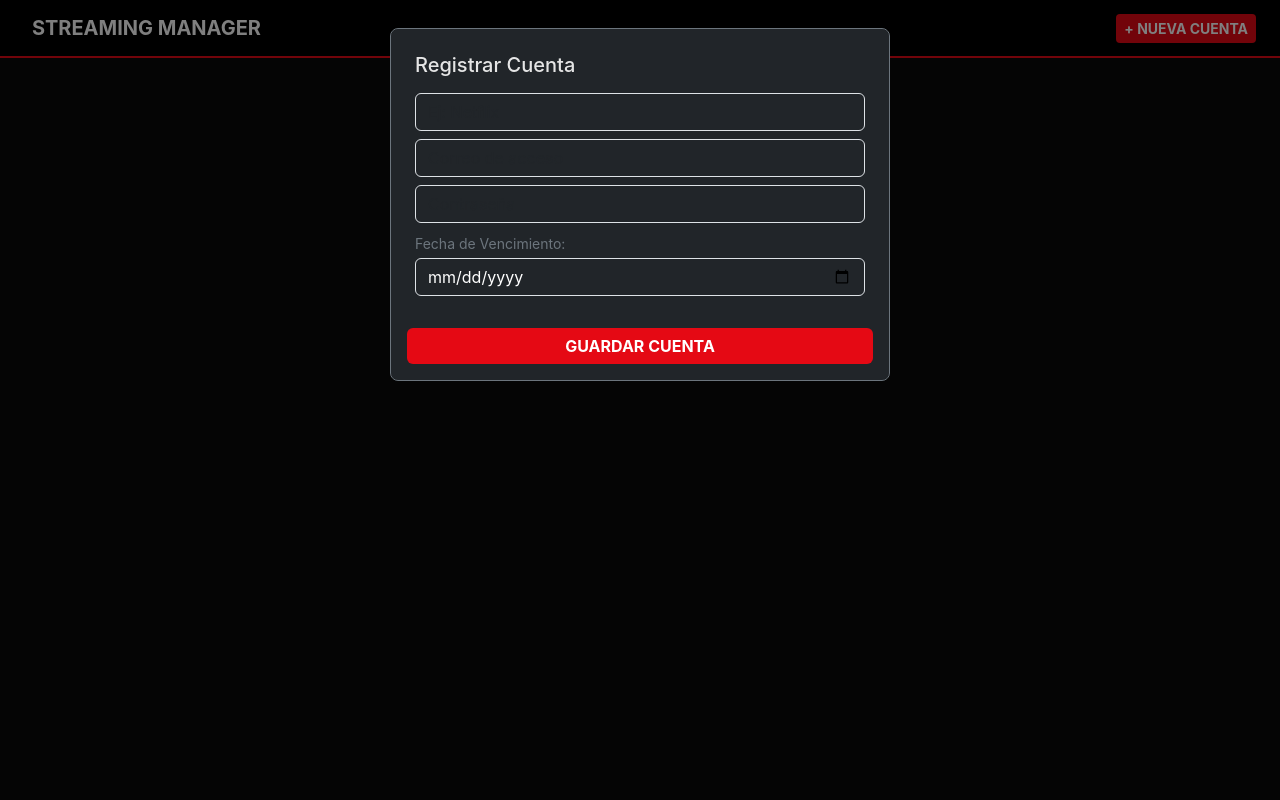
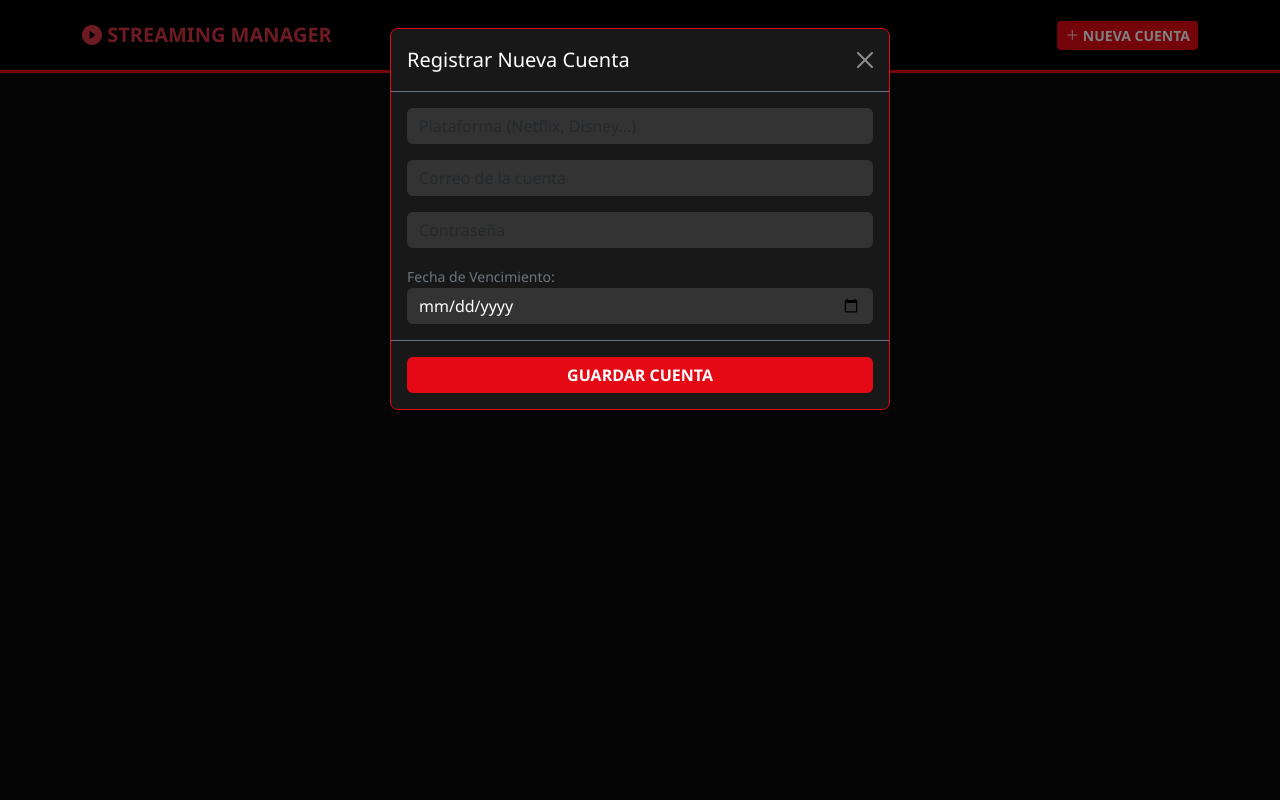
Before and after one commit to marialima29rojas/gestor-streaming1, a Flask app: page / in a window 1280 px wide, after a click on "NUEVA CUENTA". Run offline with Flask 3, Linux system fonts and the light colour scheme; data that the repository does not hold is empty; some libraries are stand-ins or nearby versions.

Commit message:
Update index.html

```diff
--- a/templates/index.html
+++ b/templates/index.html
@@ -3,72 +3,85 @@
 <head>
     <meta charset="UTF-8">
     <meta name="viewport" content="width=device-width, initial-scale=1.0">
-    <title>Streaming Pro</title>
+    <title>Streaming Manager Pro</title>
     <link href="https://cdn.jsdelivr.net/npm/bootstrap@5.3.0/dist/bootstrap.min.css" rel="stylesheet">
     <link rel="stylesheet" href="https://cdn.jsdelivr.net/npm/bootstrap-icons@1.11.1/font/bootstrap-icons.css">
     <style>
-        body { background-color: #0b0b0b; color: #e5e5e5; font-family: 'Inter', sans-serif; }
-        .navbar { background: rgba(0,0,0,0.9); border-bottom: 2px solid #E50914; backdrop-filter: blur(10px); }
+        body { background-color: #0b0b0b; color: #e5e5e5; font-family: 'Segoe UI', Tahoma, Geneva, Verdana, sans-serif; }
+        .navbar { background: #000; border-bottom: 3px solid #E50914; padding: 15px; }
         .card-cuenta {
-            background: #181818; border-radius: 12px; border: 1px solid #333;
-            transition: all 0.3s ease; overflow: hidden;
+            background: #181818; border-radius: 10px; border: 1px solid #333;
+            transition: 0.3s; height: 100%;
         }
-        .card-cuenta:hover { border-color: #E50914; transform: translateY(-5px); }
-        .header-card { background: #222; padding: 15px; border-bottom: 1px solid #333; }
-        .status-badge { padding: 4px 12px; border-radius: 20px; font-size: 0.8rem; font-weight: bold; }
-        .vence-rojo { background: #7c1212; color: #ffb4b4; }
-        .vence-amarillo { background: #7c6212; color: #ffefb4; }
-        .vence-verde { background: #127c12; color: #b4ffb4; }
+        .card-cuenta:hover { border-color: #E50914; transform: scale(1.02); }
+        .header-card { border-bottom: 1px solid #333; padding-bottom: 10px; margin-bottom: 15px; }
+        .badge-dias { font-size: 0.75rem; padding: 5px 10px; border-radius: 20px; }
         .btn-netflix { background: #E50914; color: white; font-weight: bold; border: none; }
         .btn-netflix:hover { background: #b20710; color: white; }
-        .table { --bs-table-bg: transparent; color: #ccc; border-color: #333; }
+        .table-perfiles { color: #aaa; font-size: 0.9rem; }
+        .modal-content { background-color: #181818; border: 1px solid #E50914; }
+        .form-control { background-color: #333; border: none; color: white; }
+        .form-control:focus { background-color: #444; color: white; border: 1px solid #E50914; box-shadow: none; }
     </style>
 </head>
 <body>
 
-<nav class="navbar navbar-dark sticky-top px-4 mb-4">
-    <span class="navbar-brand fw-bold"><i class="bi bi-clapperboard-fill text-danger me-2"></i>STREAMING MANAGER</span>
-    <button class="btn btn-netflix btn-sm" data-bs-toggle="modal" data-bs-target="#modalCuenta">+ NUEVA CUENTA</button>
+<nav class="navbar navbar-dark mb-4">
+    <div class="container d-flex justify-content-between align-items-center">
+        <span class="navbar-brand fw-bold text-danger"><i class="bi bi-play-circle-fill"></i> STREAMING MANAGER</span>
+        <button class="btn btn-netflix btn-sm" data-bs-toggle="modal" data-bs-target="#modalCuenta">
+            <i class="bi bi-plus-lg"></i> NUEVA CUENTA
+        </button>
+    </div>
 </nav>
 
 <div class="container">
     <div class="row g-4">
         {% for c in cuentas %}
         <div class="col-md-6 col-lg-4">
-            <div class="card card-cuenta h-100">
+            <div class="card-cuenta p-3">
                 <div class="header-card d-flex justify-content-between align-items-center">
-                    <h5 class="m-0 text-white fw-bold">{{ c.plataforma.upper() }}</h5>
-                    <span class="status-badge {% if c.dias <= 0 %}vence-rojo{% elif c.dias <= 5 %}vence-amarillo{% else %}vence-verde{% endif %}">
-                        {{ c.dias }} días
+                    <h5 class="m-0 fw-bold text-white">{{ c.plataforma.upper() }}</h5>
+                    <span class="badge badge-dias {% if c.dias <= 3 %}bg-danger{% elif c.dias <= 7 %}bg-warning text-dark{% else %}bg-success{% endif %}">
+                        Vence en {{ c.dias }} días
                     </span>
                 </div>
-                <div class="p-3">
-                    <p class="small text-secondary mb-1">Correo: <span class="text-info">{{ c.correo }}</span></p>
-                    <p class="small text-secondary">Clave: <span class="text-white fw-bold">{{ c.password }}</span></p>
 
-                    <hr class="border-secondary">
+                <div class="mb-3">
+                    <small class="text-secondary d-block">Usuario:</small>
+                    <span class="text-info">{{ c.correo }}</span>
+                    <small class="text-secondary d-block mt-2">Contraseña:</small>
+                    <code class="text-white">{{ c.password }}</code>
+                </div>
 
-                    <table class="table table-sm align-middle mb-3">
-                        <thead><tr class="small text-secondary"><th>Perfil</th><th>PIN</th><th>Contacto</th></tr></thead>
+                <div class="perfiles-section bg-dark p-2 rounded mb-3">
+                    <table class="table table-sm table-borderless table-perfiles m-0">
+                        <thead>
+                            <tr class="border-bottom border-secondary">
+                                <th>Perfil</th>
+                                <th>PIN</th>
+                                <th>Contacto</th>
+                            </tr>
+                        </thead>
                         <tbody>
                             {% for p in c.perfiles %}
                             <tr>
-                                <td class="small">{{ p[0] }}</td>
-                                <td><span class="badge bg-dark border border-secondary">{{ p[1] or '-' }}</span></td>
-                                <td class="small text-secondary">{{ p[2] or '-' }}</td>
+                                <td>{{ p[0] }}</td>
+                                <td class="text-white fw-bold">{{ p[1] if p[1] else '-' }}</td>
+                                <td>{{ p[2] if p[2] else '-' }}</td>
                             </tr>
                             {% endfor %}
                         </tbody>
                     </table>
+                </div>
 
-                    <div class="d-flex justify-content-between">
-                        <button class="btn btn-sm btn-outline-light" onclick="abrirModalPerfil('{{ c.id }}', '{{ c.plataforma }}')">
-                            <i class="bi bi-person-plus"></i> Perfil
+                <div class="d-flex gap-2">
+                    <button class="btn btn-outline-light btn-sm w-100" onclick="abrirModalPerfil('{{ c.id }}', '{{ c.plataforma }}')">
+                        <i class="bi bi-person-plus"></i> + Perfil
                     </button>
-                        <a href="/eliminar_cuenta/{{ c.id }}" class="btn btn-sm btn-outline-danger" onclick="return confirm('¿Seguro que quieres borrar toda la cuenta?')">
+                    <a href="/eliminar_cuenta/{{ c.id }}" class="btn btn-outline-danger btn-sm" onclick="return confirm('¿Borrar esta cuenta?')">
                         <i class="bi bi-trash"></i>
                     </a>
-                    </div>
                 </div>
             </div>
         </div>
@@ -77,43 +90,53 @@
 </div>
 
 <div class="modal fade" id="modalCuenta" tabindex="-1" aria-hidden="true">
-    <div class="modal-dialog"><div class="modal-content bg-dark border-secondary">
+    <div class="modal-dialog">
+        <div class="modal-content text-white">
             <form action="/agregar_cuenta" method="POST">
-            <div class="modal-body p-4">
-                <h5 class="mb-3">Registrar Cuenta</h5>
-                <input type="text" name="plataforma" class="form-control bg-dark text-white mb-2" placeholder="Ej: Netflix" required>
-                <input type="email" name="correo" class="form-control bg-dark text-white mb-2" placeholder="Correo de acceso" required>
-                <input type="text" name="password" class="form-control bg-dark text-white mb-2" placeholder="Contraseña" required>
-                <label class="small text-secondary mb-1">Fecha de Vencimiento:</label>
-                <input type="date" name="vencimiento" class="form-control bg-dark text-white mb-2">
+                <div class="modal-header border-secondary">
+                    <h5 class="modal-title">Registrar Nueva Cuenta</h5>
+                    <button type="button" class="btn-close btn-close-white" data-bs-dismiss="modal"></button>
                 </div>
-            <div class="p-3 pt-0"><button type="submit" class="btn btn-netflix w-100">GUARDAR CUENTA</button></div>
+                <div class="modal-body">
+                    <input type="text" name="plataforma" class="form-control mb-3" placeholder="Plataforma (Netflix, Disney...)" required>
+                    <input type="email" name="correo" class="form-control mb-3" placeholder="Correo de la cuenta" required>
+                    <input type="text" name="password" class="form-control mb-3" placeholder="Contraseña" required>
+                    <label class="small text-secondary">Fecha de Vencimiento:</label>
+                    <input type="date" name="vencimiento" class="form-control" required>
+                </div>
+                <div class="modal-footer border-secondary">
+                    <button type="submit" class="btn btn-netflix w-100">GUARDAR CUENTA</button>
+                </div>
             </form>
-    </div></div>
+        </div>
+    </div>
 </div>
 
 <div class="modal fade" id="modalPerfil" tabindex="-1" aria-hidden="true">
-    <div class="modal-dialog modal-sm"><div class="modal-content bg-dark border-secondary">
+    <div class="modal-dialog modal-sm">
+        <div class="modal-content text-white border-primary">
             <form action="/agregar_perfil" method="POST">
-            <input type="hidden" name="id_cuenta" id="input_id_cuenta">
-            <div class="modal-body p-4">
-                <h6 class="mb-3 text-center">Añadir perfil a <span id="nombre_plat" class="text-danger"></span></h6>
-                <input type="text" name="nombre" class="form-control bg-dark text-white mb-2" placeholder="Nombre Usuario" required>
-                <input type="text" name="pin" class="form-control bg-dark text-white mb-2" placeholder="PIN">
-                <input type="text" name="contacto" class="form-control bg-dark text-white mb-2" placeholder="Teléfono / Contacto">
+                <input type="hidden" name="id_cuenta" id="id_cuenta_input">
+                <div class="modal-body p-4 text-center">
+                    <h6 class="mb-4">Añadir Perfil a <span id="nombre_plataforma" class="text-danger"></span></h6>
+                    <input type="text" name="nombre" class="form-control mb-2" placeholder="Nombre de Usuario" required>
+                    <input type="text" name="pin" class="form-control mb-2" placeholder="PIN (opcional)">
+                    <input type="text" name="contacto" class="form-control mb-3" placeholder="Teléfono / Contacto">
+                    <button type="submit" class="btn btn-primary w-100">AÑADIR</button>
                 </div>
-            <div class="p-3 pt-0"><button type="submit" class="btn btn-primary w-100 btn-sm">GUARDAR PERFIL</button></div>
             </form>
-    </div></div>
+        </div>
+    </div>
 </div>
 
 <script>
     function abrirModalPerfil(id, plataforma) {
-        document.getElementById('input_id_cuenta').value = id;
-        document.getElementById('nombre_plat').innerText = plataforma;
+        document.getElementById('id_cuenta_input').value = id;
+        document.getElementById('nombre_plataforma').innerText = plataforma;
         new bootstrap.Modal(document.getElementById('modalPerfil')).show();
     }
 </script>
+
 <script src="https://cdn.jsdelivr.net/npm/bootstrap@5.3.0/dist/bootstrap.bundle.min.js"></script>
 </body>
 </html>
```
Lines whose indentation alone changed are shown as unchanged.
